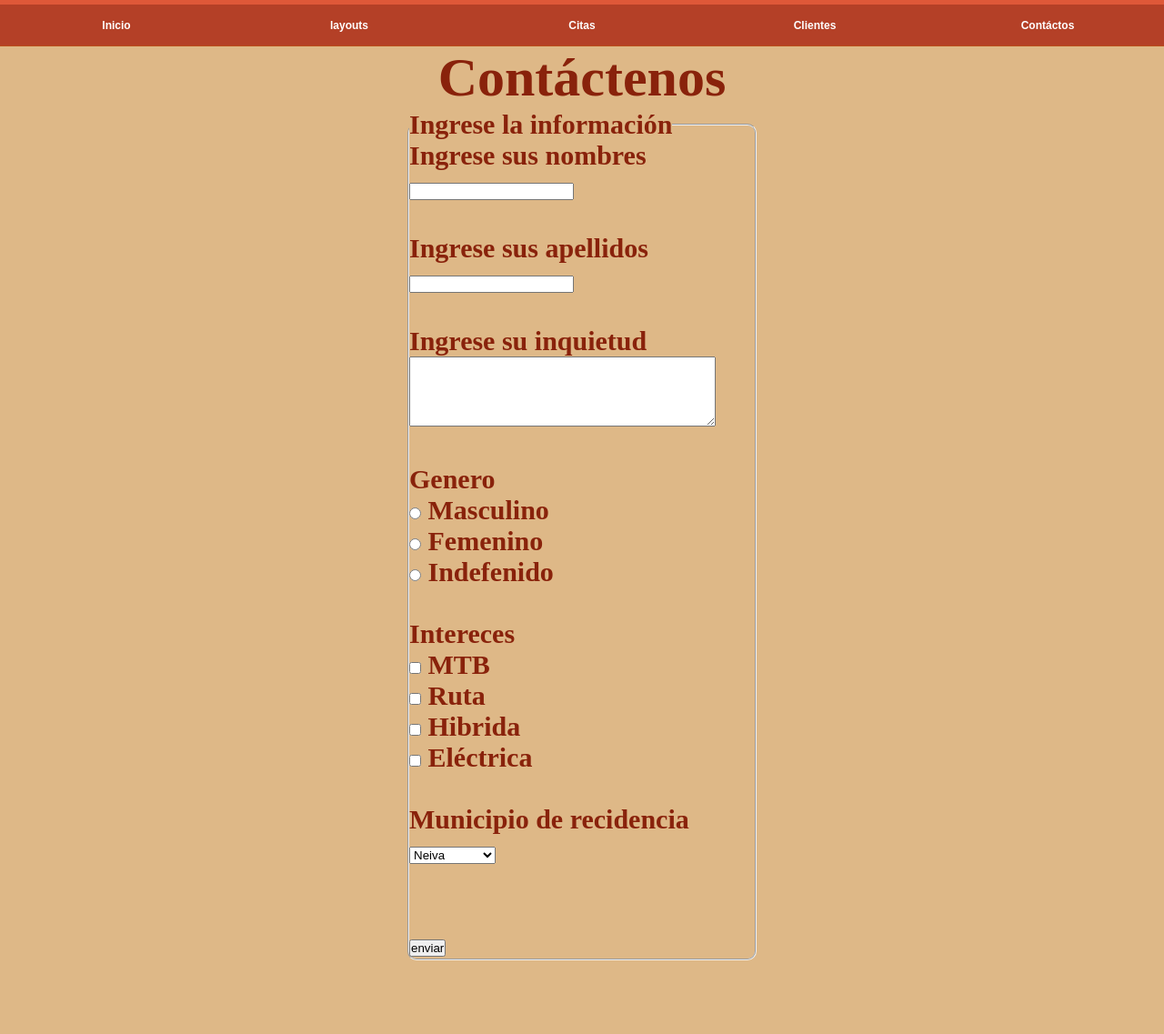
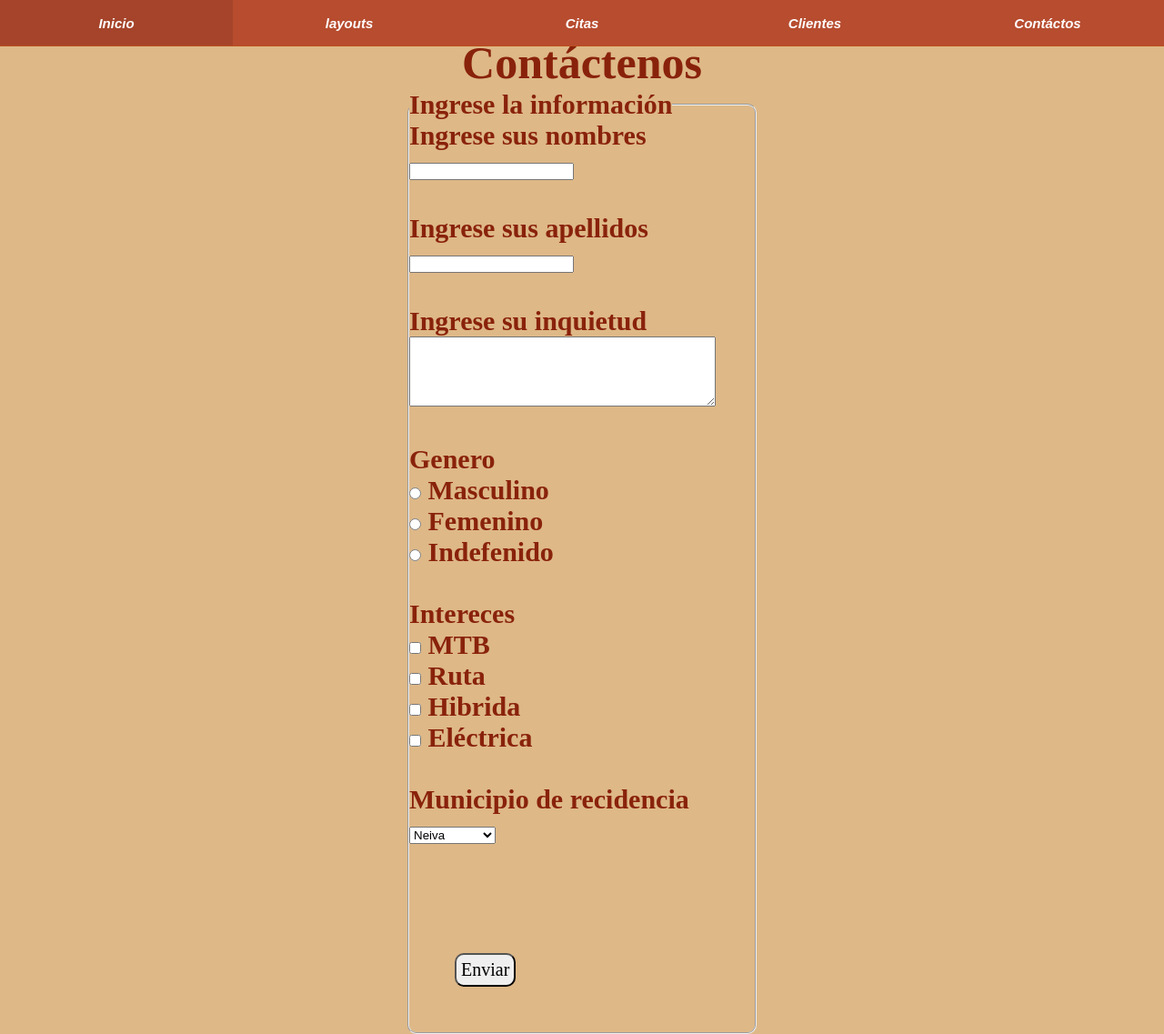
Before and after one commit to whoaomi59/comida-oriental2.0, a plain HTML site: page contactenos.html in a window 1280 px wide. Shown: the whole page at 91% size. Before the commit the page ends 1056 px from the top, so only its background shows below. Drawn offline with Linux system fonts and the light colour scheme.

Commit message:
menu percistente

```diff
--- a/contactenos.html
+++ b/contactenos.html
@@ -60,7 +60,7 @@
         <br />
         <br />
         <br />
-        <input class="formulario" type="submit" value="enviar" />
+        <input class="formulario" type="submit" value="Enviar" />
       </fieldset>
     </form>
   </body>
--- a/css/contactenos.css
+++ b/css/contactenos.css
@@ -1,5 +1,7 @@
 h1 {
   text-align: center;
+  margin-top: 40px;
+  font-size: 50px;
 }
 form {
   width: 40%;
@@ -13,4 +15,15 @@ input {
 }
 .formulario {
   text-align: center;
+  font-size: 20px;
+  border-radius: 10px;
+  cursor: pointer;
+  padding: 5px;
+  margin: 50px;
+  font-family: italic;
 }
+
+.formulario:hover {
+  background-color: burlywood;
+  font-size: 20px;
+}
--- a/css/form.css
+++ b/css/form.css
@@ -12,57 +12,11 @@ body {
   font-weight: bold;
 }
 
-/**1-linea*/
-/* #linea {
-  width: 100%;
-  height: 5px;
-  background: #df5838;
-} */
-
-/**--------Menu------------*/
-/* .menu-main {
-  display: flex;
-  justify-content: space-between;
-  background: #b44027; /* color de los cuadros
-  border-bottom: 1px solid #bb4e1b;
-  height: 45px;
-} */
-
-/* .menu-main a {
-  flex: 1;
-  font-family: arial;
-  display: flex;
-  color: #ffffff;  color texto
-  text-decoration: none;
-  font-size: 12px;
-  font-weight: bold;
-  font-weight: bold;
-  font-weight: bold;
-  justify-content: center;
-  align-items: center;
-} */
-
-/* .menu-main a:hover {
-  background: rgba(0, 0, 0, 0.1);
-}
-
-@media (max-width: 717px) {
-  .menu-main {
-    height: auto;
-    border-bottom: 0px;
-    display: block;
-  }
-
-  .menu-main a {
-    height: 45px;
-    border-bottom: 1px solid #df5838;  linea que ba debajo de cada cuadro
-  }
-} */
-
 .titulo {
   color: #89220b;
   text-align: center;
   font-size: 40px;
+  margin-top: 50px;
 }
 
 form {
--- a/css/layouts.css
+++ b/css/layouts.css
@@ -10,6 +10,7 @@ body {
   font-weight: bolder;
   font-family: Verdana, Geneva, Tahoma, sans-serif;
   padding: 20px;
+  margin-top: 35px;
 }
 /* .caja {
   background-color: gray;
--- a/css/menu.css
+++ b/css/menu.css
@@ -5,18 +5,29 @@
 
 /**---------cara bonita o presentacion----------*/
 /**1-linea*/
-#linea {
+/* #linea {
   width: 100%;
   height: 5px;
-  background: #df5838;
-}
+  background: #807d7c;
+  /* position: fixed; */
+/*  top: 0;
+  left: 0;
+} */
 /**--------Menu------------*/
 .menu-main {
   display: flex;
   justify-content: space-between;
-  background: #b44027; /* color de los cuadros */
+  background: #b44127e8; /* color de los cuadros */
   border-bottom: 1px solid #bb4e1b;
   height: 45px;
+  position: fixed;
+  width: 100%;
+  height: 50px;
+  top: 0;
+  left: 0;
+
+  /* visibility: hidden;
+} */
 }
 
 .menu-main a {
@@ -25,10 +36,9 @@
   display: flex;
   color: #ffffff; /* color texto */
   text-decoration: none;
-  font-size: 12px;
+  font-size: 15px;
   font-weight: bold;
-  font-weight: bold;
-  font-weight: bold;
+  font-style: italic;
   justify-content: center;
   align-items: center;
 }
--- a/css/style.css
+++ b/css/style.css
@@ -8,56 +8,12 @@ body {
   font-family: "calibri light";
 }
 
-/* -------cara bonita o resentacion---------- */
-/**1-linea
-#linea {
-  width: 100%;
-  height: 5px;
-  background: #df5838;
-}
-------Menu------------
-.menu-main {
-  display: flex;
-  justify-content: space-between;
-  background: #b44027;  color de los cuadros
-  border-bottom: 1px solid #bb4e1b;
-  height: 45px;
-}
-
-.menu-main a {
-  flex: 1;
-  font-family: arial;
-  display: flex;
-  color: #ffffff; color texto
-  text-decoration: none;
-  font-size: 12px;
-  font-weight: bold;
-  font-weight: bold;
-  font-weight: bold;
-  justify-content: center;
-  align-items: center;
-}
-
-.menu-main a:hover {
-  background: rgba(0, 0, 0, 0.1);
-}
-
-@media (max-width: 717px) {
-  .menu-main {
-    height: auto;
-    border-bottom: 0px;
-    display: block;
-  }
-
-  .menu-main a {
-    height: 45px;
-    border-bottom: 1px solid #df5838;linea que ba debajo de cada cuadro
-  }
-} */
 /**------------contenido-------------*/
-h1 {
+.titulo-principal {
   font-family: italic;
   color: #a43b06;
+  font-size: 3em;
+  margin-top: 30px;
 }
 
 h1,
@@ -65,9 +21,10 @@ h2 {
   text-align: center; /** titulo y subtitulo */
 }
 
-img {
+.img_1 {
   margin: 0 auto 0 auto; /* imagen del body  */
   display: block;
+  margin-top: 50px;
 }
 
 p.parrafo1 {
```
Also changed, not shown: css/tabla.css (+1 -43 lines), index.html (+5 -4 lines).
